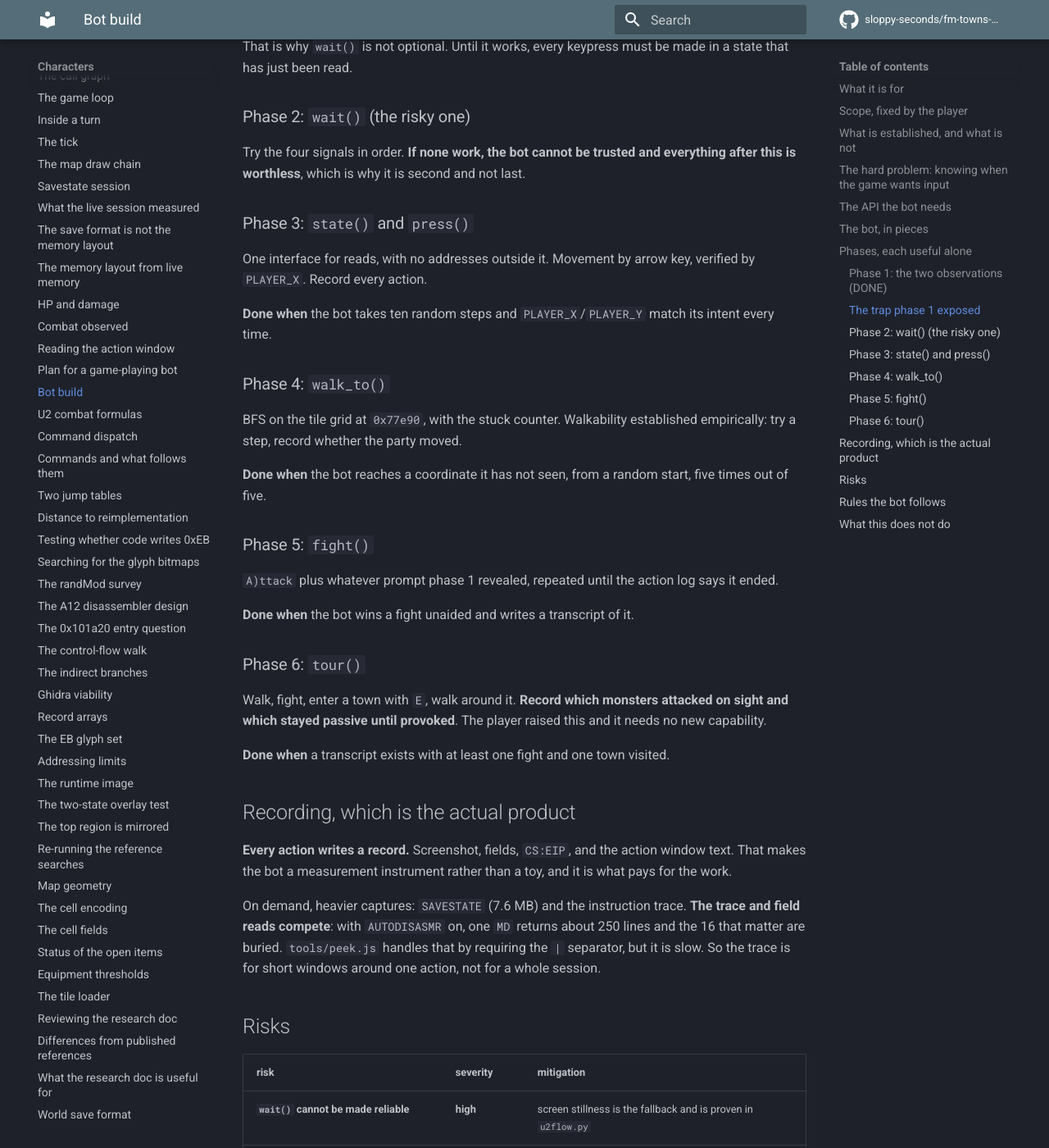
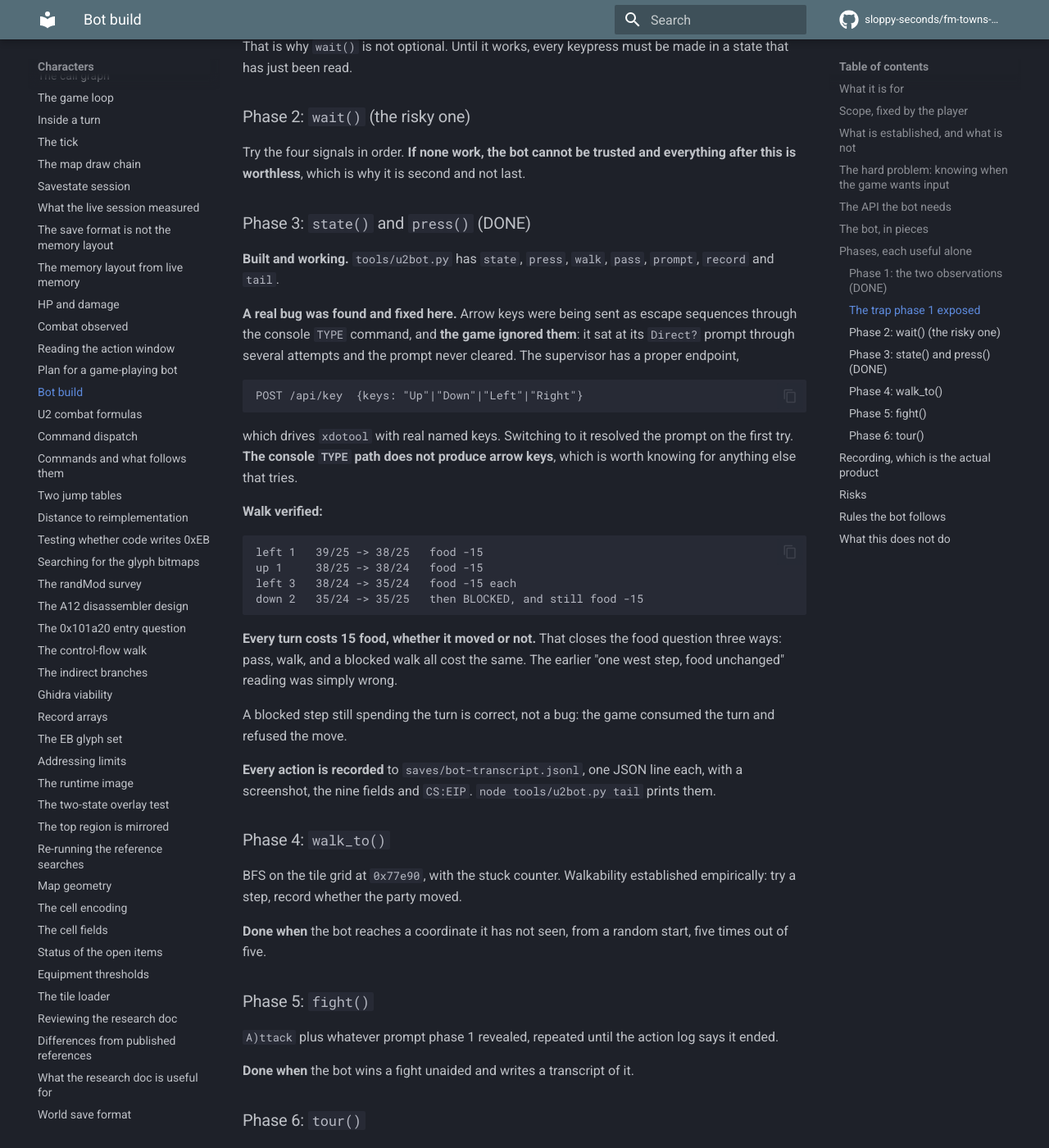
Before and after one commit to sloppy-seconds/fm-towns-ultima, an MkDocs documentation site: the page built from docs/bot-build.md, in a window 1280 px wide and 1400 px high, scrolled down 4421 px. Shown: the whole window at 82% size. Built offline with MkDocs 1.6.1 and Material for MkDocs 9.7.7, drawn with Linux system fonts in a browser that asks for light colours; comment, search, counter and statistics services are not loaded.

Commit message:
The bot walks. Arrow keys need /api/key, not the console TYPE command
tools/u2bot.py now plays the game: state, press, walk, pass, prompt, record, tail. Verified walking six steps.

A REAL BUG, FOUND BECAUSE A PROMPT REFUSED TO CLEAR. I was sending arrow keys as escape sequences through the
console TYPE command, and the game ignored them. It sat at its Direct? prompt through several attempts. The
supervisor has a proper endpoint, POST /api/key with keys Up Down Left or Right, which drives xdotool with real
named keys. Switching to it cleared the prompt on the first try. The console TYPE path does not produce arrow
keys, which is worth knowing for anything else that tries it.

WALK VERIFIED:

  left 1   39/25 -> 38/25   food -15
  up 1     38/25 -> 38/24   food -15
  left 3   38/24 -> 35/24   food -15 each
  down 2   35/24 -> 35/25   then BLOCKED, and still food -15

EVERY TURN COSTS 15 FOOD whether it moved or not, which closes the food question three ways: pass, walk, and a
blocked walk all cost the same. The earlier "one west step, food unchanged" reading was wrong.

A blocked step still spending the turn is correct rather than a bug: the game consumed the turn and refused the
move.

EVERY ACTION IS RECORDED to saves/bot-transcript.jsonl, one JSON line each with a screenshot, nine fields and
CS:EIP. That is the measurement instrument the whole exercise is for.

````diff
--- a/docs/bot-build.md
+++ b/docs/bot-build.md
@@ -159,12 +159,37 @@ read.
 Try the four signals in order. **If none work, the bot cannot be trusted and everything after this is
 worthless**, which is why it is second and not last.
 
-### Phase 3: `state()` and `press()`
+### Phase 3: `state()` and `press()` (DONE)
 
-One interface for reads, with no addresses outside it. Movement by arrow key, verified by `PLAYER_X`.
-Record every action.
+**Built and working.** `tools/u2bot.py` has `state`, `press`, `walk`, `pass`, `prompt`, `record` and `tail`.
 
-**Done when** the bot takes ten random steps and `PLAYER_X`/`PLAYER_Y` match its intent every time.
+**A real bug was found and fixed here.** Arrow keys were being sent as escape sequences through the console
+`TYPE` command, and **the game ignored them**: it sat at its `Direct?` prompt through several attempts and the
+prompt never cleared. The supervisor has a proper endpoint,
+
+```
+POST /api/key  {keys: "Up"|"Down"|"Left"|"Right"}
+```
+
+which drives `xdotool` with real named keys. Switching to it resolved the prompt on the first try. **The console
+`TYPE` path does not produce arrow keys**, which is worth knowing for anything else that tries.
+
+**Walk verified:**
+
+```
+left 1   39/25 -> 38/25   food -15
+up 1     38/25 -> 38/24   food -15
+left 3   38/24 -> 35/24   food -15 each
+down 2   35/24 -> 35/25   then BLOCKED, and still food -15
+```
+
+**Every turn costs 15 food, whether it moved or not.** That closes the food question three ways: pass, walk,
+and a blocked walk all cost the same. The earlier "one west step, food unchanged" reading was simply wrong.
+
+A blocked step still spending the turn is correct, not a bug: the game consumed the turn and refused the move.
+
+**Every action is recorded** to `saves/bot-transcript.jsonl`, one JSON line each, with a screenshot, the nine
+fields and `CS:EIP`. `node tools/u2bot.py tail` prints them.
 
 ### Phase 4: `walk_to()`
 
````
Also changed, not shown: 1 other file.
